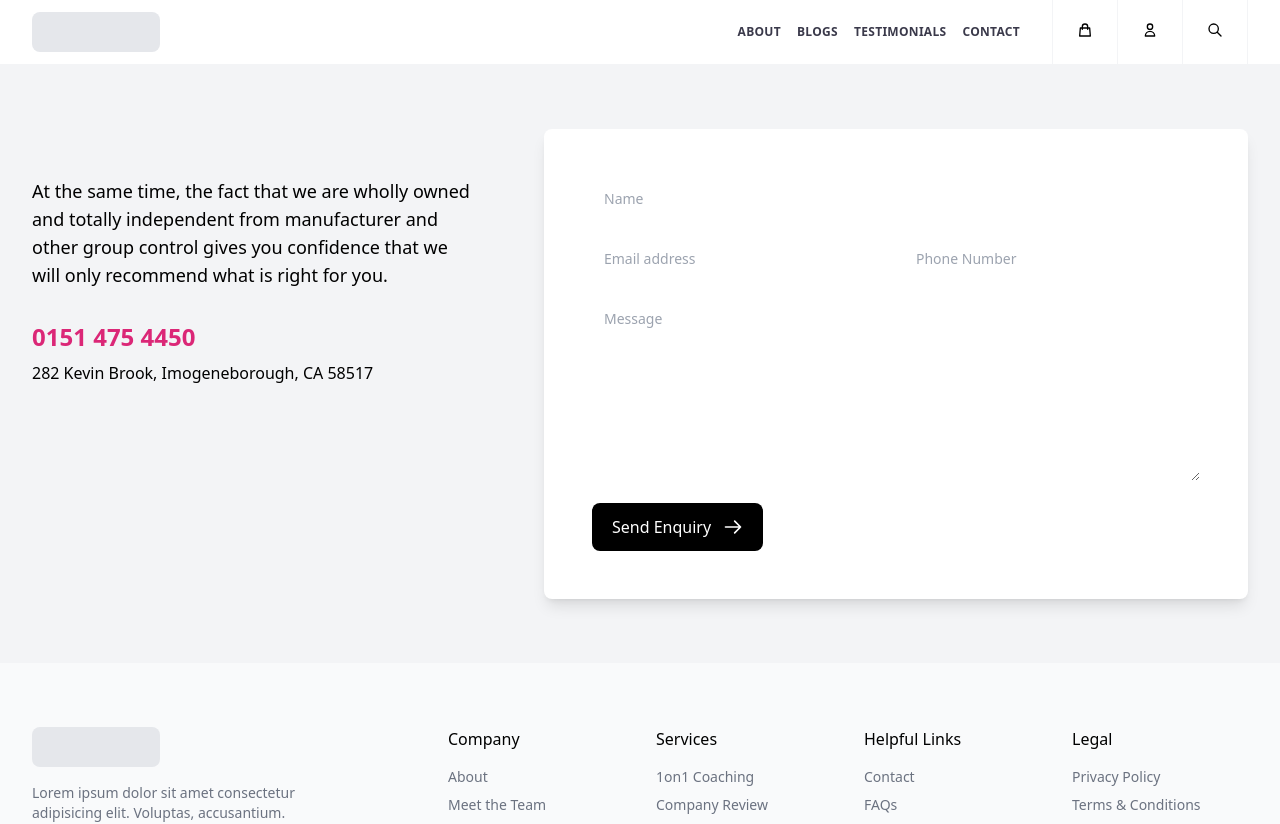
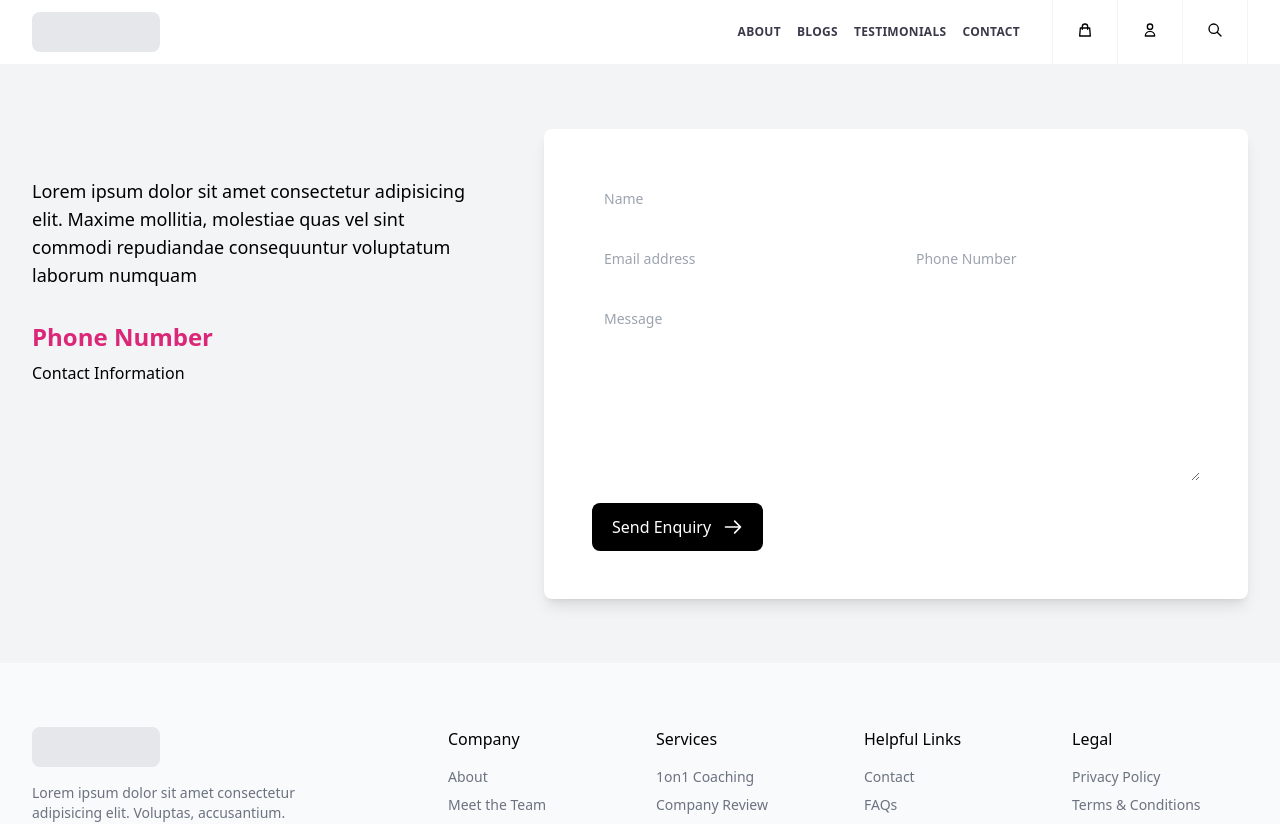
Before and after one commit to benymng/personal-portfolio, a React (Create React App) app: page /contact in a window 1280 px wide. Shown: the top 824 px of the page. Built offline with nearby package versions, Linux system fonts and the light colour scheme.

Commit message:
changed contact form

```diff
--- a/src/components/ContactForm.jsx
+++ b/src/components/ContactForm.jsx
@@ -21,20 +21,18 @@ export const ContactForm = () => {
           <div class="grid grid-cols-1 gap-x-16 gap-y-8 lg:grid-cols-5">
             <div class="lg:py-12 lg:col-span-2">
               <p class="max-w-xl text-lg">
-                At the same time, the fact that we are wholly owned and totally
-                independent from manufacturer and other group control gives you
-                confidence that we will only recommend what is right for you.
+                Lorem ipsum dolor sit amet consectetur adipisicing elit. Maxime
+                mollitia, molestiae quas vel sint commodi repudiandae
+                consequuntur voluptatum laborum numquam
               </p>
 
               <div class="mt-8">
                 <a href="" class="text-2xl font-bold text-pink-600">
                   {' '}
-                  0151 475 4450{' '}
+                  Phone Number{' '}
                 </a>
 
-                <address class="mt-2 not-italic">
-                  282 Kevin Brook, Imogeneborough, CA 58517
-                </address>
+                <address class="mt-2 not-italic">Contact Information</address>
               </div>
             </div>
 
```
